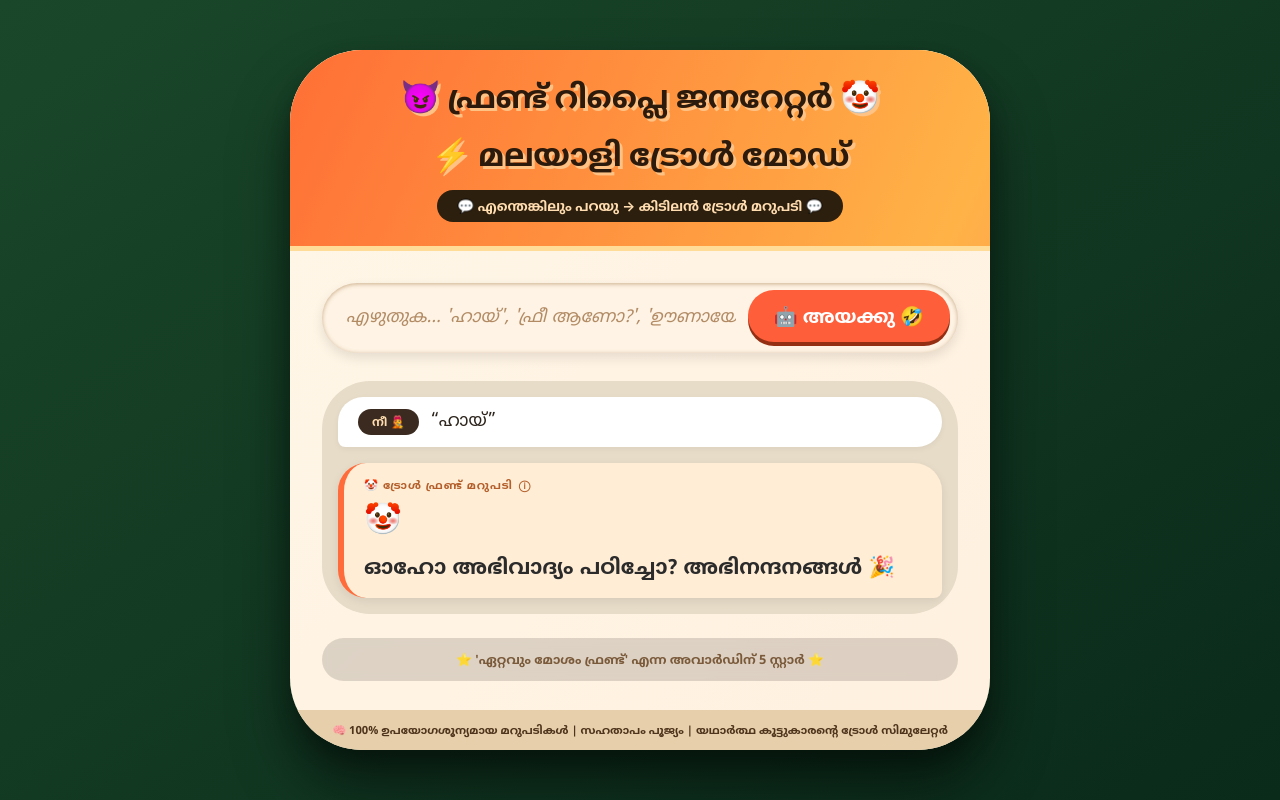
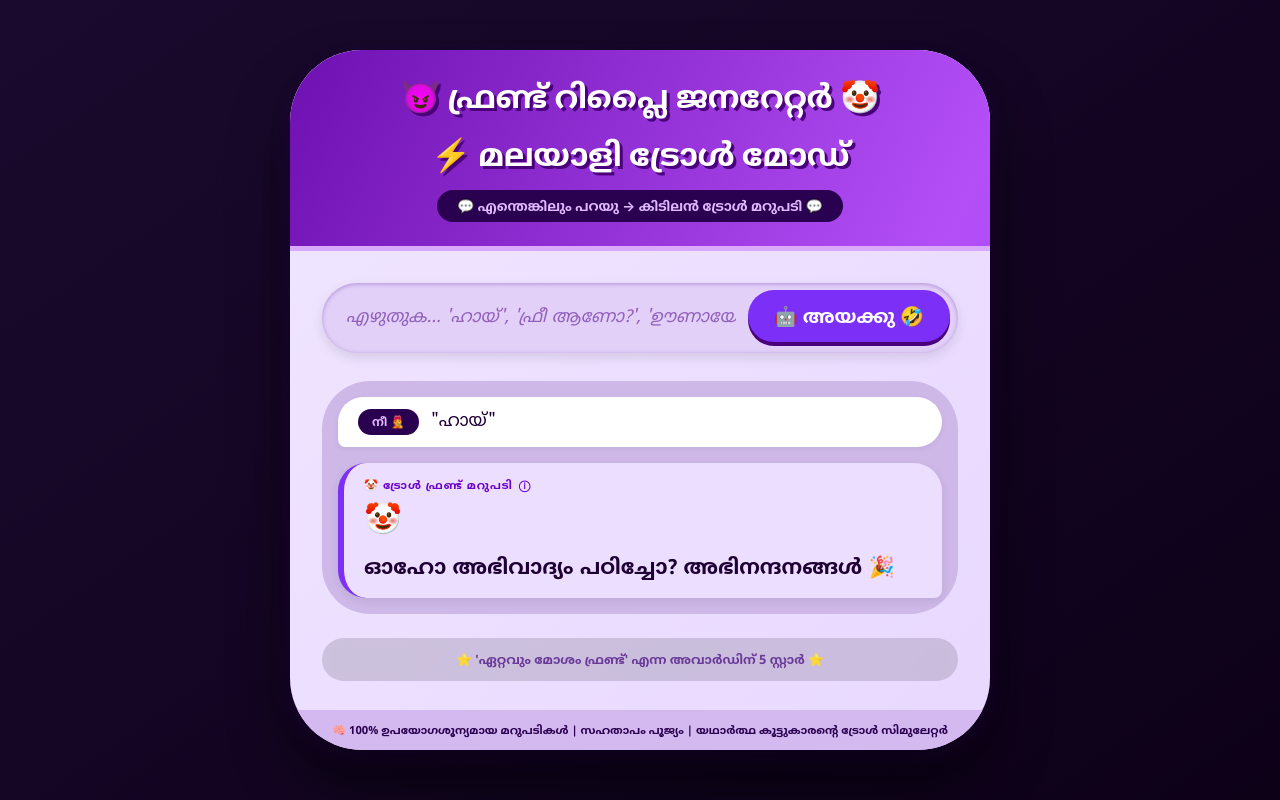
Before and after one commit to udaifa123/Troll-Fun, a plain HTML site: page index.html in a window 1280 px wide. Drawn offline with Linux system fonts and the light colour scheme.

Commit message:
first commit

```diff
--- a/index.html
+++ b/index.html
@@ -12,7 +12,7 @@
         }
 
         body {
-            background: linear-gradient(145deg, #1a472a 0%, #0a2a1a 100%);
+            background: linear-gradient(145deg, #1a0a2e 0%, #0d0118 100%);
             min-height: 100vh;
             display: flex;
             justify-content: center;
@@ -24,22 +24,22 @@
         .troll-card {
             max-width: 700px;
             width: 100%;
-            background: #fff8ed;
-            background: linear-gradient(135deg, #fff7e8 0%, #fff0df 100%);
+            background: #f3eaff;
+            background: linear-gradient(135deg, #f0e6ff 0%, #e8d8ff 100%);
             border-radius: 72px;
-            box-shadow: 0 35px 55px rgba(0, 0, 0, 0.5), 0 10px 20px rgba(0, 0, 0, 0.2), inset 0 1px 0 rgba(255,255,200,0.8);
+            box-shadow: 0 35px 55px rgba(0, 0, 0, 0.6), 0 10px 20px rgba(100, 0, 200, 0.2), inset 0 1px 0 rgba(220,190,255,0.8);
             overflow: hidden;
             transition: all 0.2s ease;
         }
 
         .troll-header {
-            background: #ff8c42;
-            background: linear-gradient(115deg, #ff6b35, #ffb347, #ff3d6c);
+            background: #7b2ff7;
+            background: linear-gradient(115deg, #6a0dad, #b44ff7, #7b2ff7);
             background-size: 200% 200%;
             animation: gradientMove 5s ease infinite;
             padding: 1.5rem 1.8rem;
             text-align: center;
-            border-bottom: 5px solid #ffdd99;
+            border-bottom: 5px solid #d9a8ff;
         }
 
         @keyframes gradientMove {
@@ -51,8 +51,8 @@
         .troll-header h1 {
             font-size: 2rem;
             letter-spacing: -0.5px;
-            color: #2c1b0c;
-            text-shadow: 3px 3px 0 #ffc285;
+            color: #fff;
+            text-shadow: 3px 3px 0 #4a007a;
             display: flex;
             align-items: center;
             justify-content: center;
@@ -61,11 +61,11 @@
         }
 
         .troll-header p {
-            background: #2d1f0e;
+            background: #2a0050;
             display: inline-block;
             padding: 6px 20px;
             border-radius: 60px;
-            color: #ffddb0;
+            color: #e0b8ff;
             font-weight: bold;
             font-size: 0.85rem;
             margin-top: 12px;
@@ -77,13 +77,13 @@
         }
 
         .input-area {
-            background: #fef3e4;
+            background: #e2d0f8;
             border-radius: 60px;
             padding: 8px 8px 8px 24px;
             display: flex;
             gap: 12px;
             align-items: center;
-            box-shadow: inset 0 1px 4px #cbad8a, 0 5px 12px rgba(0,0,0,0.1);
+            box-shadow: inset 0 1px 4px #b090d8, 0 5px 12px rgba(0,0,0,0.1);
             margin-bottom: 28px;
         }
 
@@ -95,18 +95,18 @@
             font-size: 1.1rem;
             font-weight: 500;
             outline: none;
-            color: #2a241e;
+            color: #1e0035;
             font-family: 'Noto Sans Malayalam', 'Segoe UI', sans-serif;
         }
 
         .input-area input::placeholder {
-            color: #b28b65;
+            color: #9060bb;
             font-style: italic;
             font-weight: normal;
         }
 
         .troll-send-btn {
-            background: #ff5e3a;
+            background: #7b2ff7;
             border: none;
             border-radius: 50px;
             padding: 12px 26px;
@@ -118,18 +118,18 @@
             display: flex;
             align-items: center;
             gap: 8px;
-            box-shadow: 0 4px 0 #942f14;
+            box-shadow: 0 4px 0 #4a007a;
             transform: translateY(-2px);
             font-family: inherit;
         }
 
         .troll-send-btn:active {
             transform: translateY(4px);
-            box-shadow: 0 1px 0 #942f14;
+            box-shadow: 0 1px 0 #4a007a;
         }
 
         .chat-preview {
-            background: #e7dcc8;
+            background: #cdb8e8;
             border-radius: 48px;
             padding: 1rem;
             margin-bottom: 1.5rem;
@@ -149,8 +149,8 @@
 
         .user-label {
             font-weight: 800;
-            background: #3b2a1f;
-            color: #ffddb0;
+            background: #2a0050;
+            color: #e0b8ff;
             padding: 4px 14px;
             border-radius: 40px;
             font-size: 0.75rem;
@@ -159,17 +159,17 @@
         .user-message {
             font-size: 1.1rem;
             font-weight: 500;
-            color: #2c241c;
+            color: #1e0035;
             word-break: break-word;
             flex: 1;
             font-family: 'Noto Sans Malayalam', monospace;
         }
 
         .reply-bubble {
-            background: #ffedd5;
+            background: #ecdeff;
             border-radius: 28px 28px 8px 28px;
             padding: 14px 20px;
-            border-left: 6px solid #ff6b3a;
+            border-left: 6px solid #7b2ff7;
             box-shadow: 0 3px 10px rgba(0,0,0,0.08);
             transition: all 0.2s ease;
         }
@@ -177,7 +177,7 @@
         .reply-label {
             font-size: 0.7rem;
             font-weight: bold;
-            color: #b45f2b;
+            color: #6a00cc;
             letter-spacing: 1px;
             margin-bottom: 8px;
             display: flex;
@@ -188,7 +188,7 @@
         .reply-text {
             font-size: 1.3rem;
             font-weight: 700;
-            color: #2b2b2b;
+            color: #1e0035;
             line-height: 1.4;
             word-break: break-word;
             display: flex;
@@ -209,18 +209,18 @@
             padding: 12px 18px;
             font-size: 0.8rem;
             text-align: center;
-            color: #7a5a3a;
+            color: #6a3a99;
             font-weight: 600;
             backdrop-filter: blur(4px);
         }
 
         footer {
-            background: #e6cfaa;
+            background: #d4b8f0;
             text-align: center;
             padding: 12px;
             font-size: 0.7rem;
             font-weight: bold;
-            color: #4e341c;
+            color: #2a0050;
         }
 
         @keyframes bounceReply {
@@ -330,7 +330,7 @@
             "എങ്ങനെ വായിക്കണം എന്ന് മറന്നു... വീണ്ടും ശ്രമിക്കേണ്ട",
             "🤷‍♂️ എന്തോ ശബ്ദം കേട്ടോ? ഞാനൊന്നും കേട്ടില്ല",
             "നീ അത് ചോദിച്ചിട്ടില്ലെന്ന് നടിക്കാം 😇",
-            "ഞാൻ ഉത്തരം തരുമായിരുന്നു… പക്ഷേ എന്റെ മടി > നിന്റെ കൗതുകം",
+            "ഞാൻ ഉത്തരം തരാമായിരുന്നു… പക്ഷേ എന്റെ മടി > നിന്റെ കൗതുകം",
             "എന്നെ വിളിക്കുമോ? ഇല്ല, വിളിക്കരുത് 📵",
             "നിന്റെ സന്ദേശം ട്രാഷിലേക്ക് അയച്ചു 📬🗑️",
             "ഞാൻ ഒരു സെർച്ച് എഞ്ചിൻ അല്ല മോനേ 💅",
@@ -477,7 +477,7 @@
 
             const userMsgClean = rawMsg.trim();
             let truncated = userMsgClean.length > 55 ? userMsgClean.slice(0, 52) + "..." : userMsgClean;
-            displayUserMsgSpan.innerHTML = `“${escapeHtml(truncated)}”`;
+            displayUserMsgSpan.innerHTML = `"${escapeHtml(truncated)}"`;
 
             let trollReply = generateMalayalamTroll(userMsgClean);
 
@@ -529,7 +529,7 @@
         setTimeout(() => {
             if (displayUserMsgSpan.innerHTML.includes("കാത്തിരിക്കുന്നു")) {
                 const demoMsg = "ഹായ്";
-                displayUserMsgSpan.innerHTML = `“${demoMsg}”`;
+                displayUserMsgSpan.innerHTML = `"${demoMsg}"`;
                 let demoReply = generateMalayalamTroll(demoMsg);
                 replyTextSpan.innerHTML = demoReply;
                 if(replyEmojiSpan) replyEmojiSpan.innerHTML = "🤡";
```
